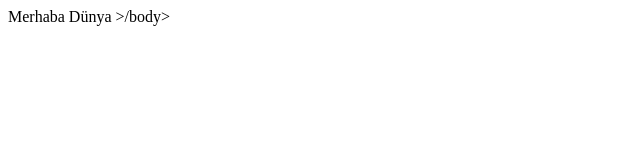
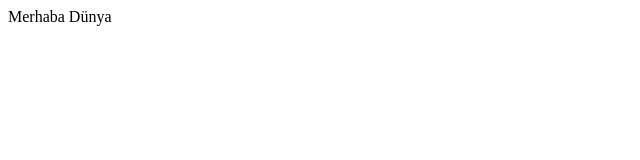
Before and after one commit to AyberkAT/github.io, a plain HTML site: page index.html in a window 1280 px wide. Shown: the full height of the page, 0-640 px from the left. Drawn offline with Linux system fonts and the light colour scheme.

Commit message:
Fix closing body tag in index.html

```diff
--- a/index.html
+++ b/index.html
@@ -4,7 +4,7 @@
 
 <body>
 Merhaba Dünya
->/body>
+</body>
 
 </head>
 
```
